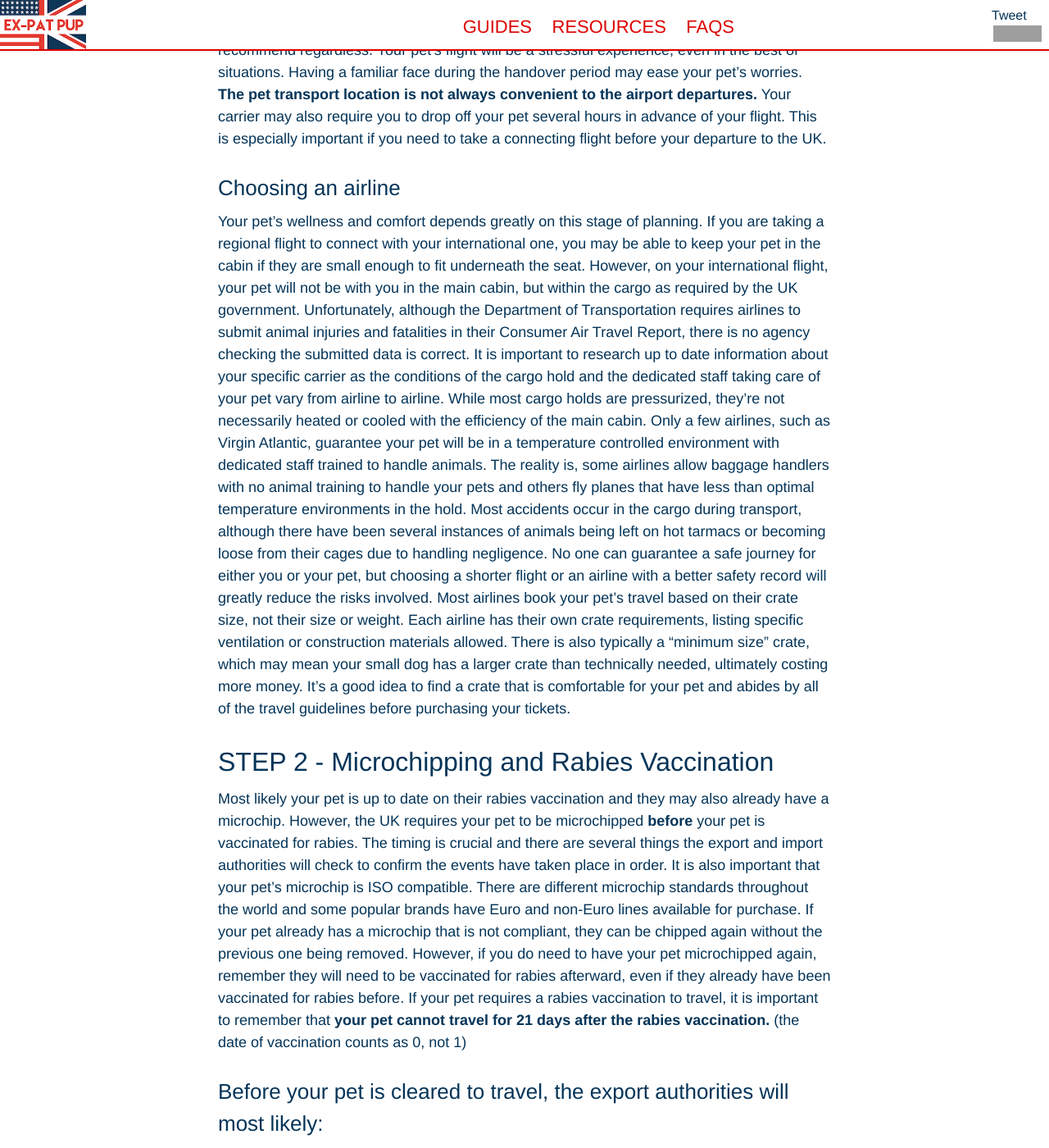
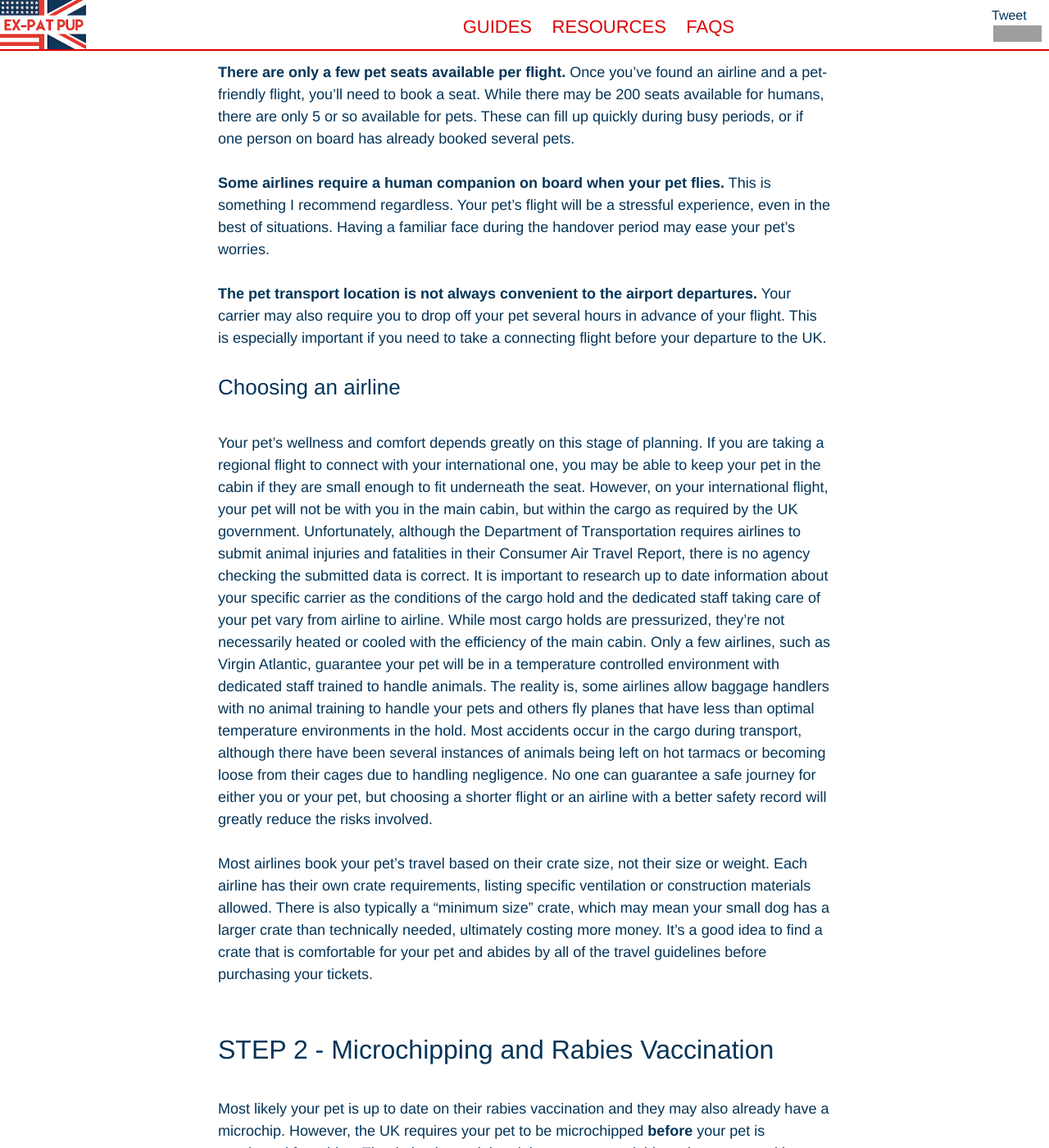
Before and after one commit to jgroto/jgroto.github.io, a Jekyll site: the page built from _guides/step_by_step.md, in a window 1280 px wide and 1400 px high, scrolled down 1346 px. Shown: the whole window at 82% size. Built offline with Jekyll 4.4.1, drawn with Linux system fonts in a browser that asks for light colours; comment, search, counter and statistics services are not loaded; some of the changed text lies outside the part shown; grey boxes are pictures that could not be loaded.

Commit message:
cleaned up step-by-step formatting; removed _site git

```diff
--- a/_guides/step_by_step.md
+++ b/_guides/step_by_step.md
@@ -39,8 +39,8 @@
 {% for my_page in sorted_pages %}
 	{% if my_page.timeline %}
 	<a class="sequence-link" name="{{ my_page.url | split: '/' }}"></a>
-	<h2>STEP {{ counter }} - {{ my_page.title }}</h2>
-	{{ my_page.content }}<br><br>
+	<h2>STEP {{ counter }} - {{ my_page.title }}</h2><br>
+	{{ my_page.content | newline_to_br }}<br><br>
 	{% assign counter=counter | plus:1 %}
 	{% endif %}
 {% endfor %}
```
Also changed, not shown: _guides/step_by_step/microchipping.md (+0 -2 lines), _guides/step_by_step/pets_crate.md (+0 -5 lines), _guides/step_by_step/plan_your_flight.md (+1 -4 lines), _guides/step_by_step/plans_for_vet_usda_visit.md (+0 -4 lines), 1 other file.
